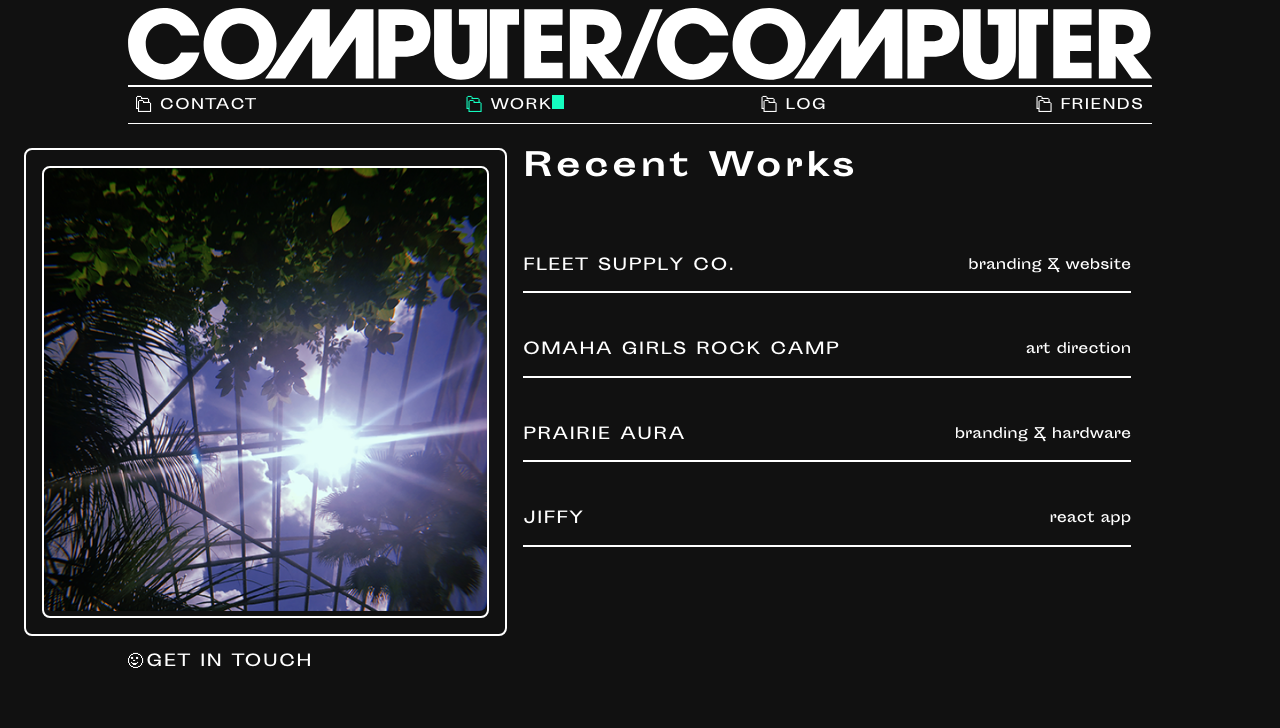
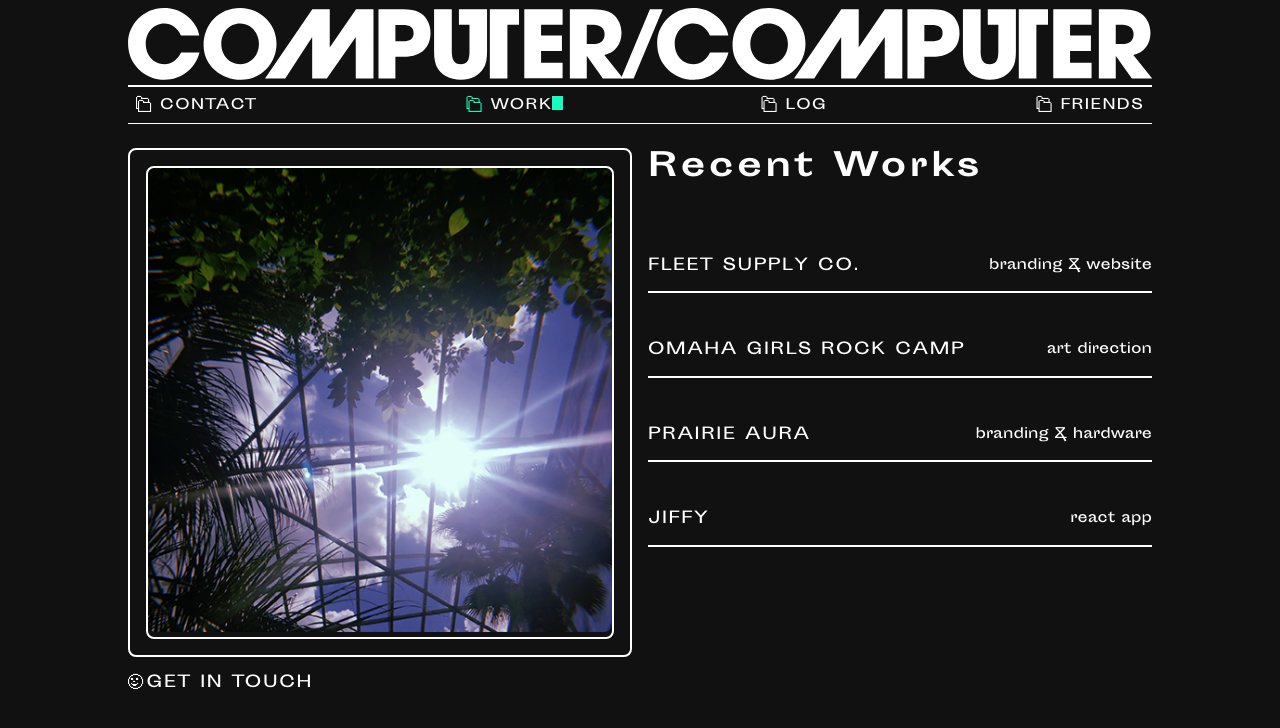
Before and after one commit to DruzyDowns/DruzyDowns.github.io, a Jekyll site: the page built from work.html, in a window 1280 px wide. Shown: the top 728 px of the page. Built offline with Jekyll 4.4.1, drawn with Linux system fonts in a browser that asks for light colours; some web fonts are replaced.

Commit message:
update work.html layout

```diff
--- a/_includes/footer.html
+++ b/_includes/footer.html
@@ -1,5 +1,5 @@
 <footer class="site-footer h-card pv3">
-  <div class="w-80-ns center">
+  <div class="ph3 ph0-l center w-100 w-80-ns">
     <a class="link hover-type ttu tracked" href="mailto:{{ site.email }}"
       ><span class="mister">A</span>get in touch</a
     >
--- a/assets/css/main.css
+++ b/assets/css/main.css
@@ -109,10 +109,11 @@ p.flip {
 .active-page::after {
   content: "";
   position: absolute;
-  width: 10px;
+  width: 9px;
   height: 12px;
   border: solid 1px var(--hover);
   animation: blink 1s step-end infinite;
+  transform: translateY(1px);
 }
 
 .logo-color {
--- a/work.html
+++ b/work.html
@@ -3,8 +3,8 @@ layout: default
 frame: atrium.png
 ---
 
-<div class="flex flex-wrap ph3">
-  <div class="w-100 w-40-ns ph2">
+<div class="flex flex-wrap justify-center ph3 ph0-l">
+  <div class="w-100 w-40-ns pr2">
     <div class="w-100 pa3 ba main-border br3 bw1 max">
       <div class="w-100 ba main-border br3 bw1 pa0 ma0">
         <img
@@ -15,7 +15,7 @@ frame: atrium.png
     </div>
   </div>
 
-  <div class="w-100 w-50-ns ph2">
+  <div class="w-100 w-40-ns pl2">
     <h1 class="font-hl ttc tracked lh-title mt4 mt0-ns">
       Recent Works
     </h1>
```
